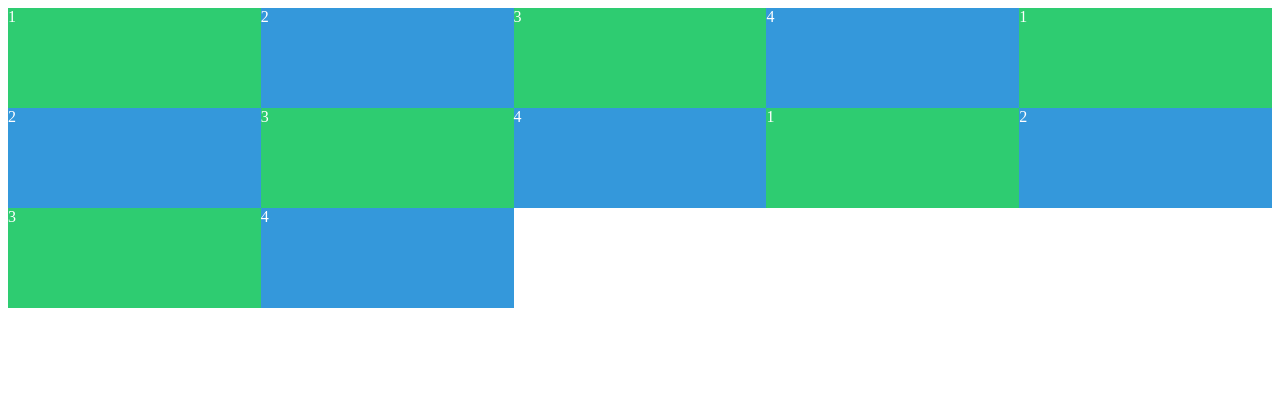
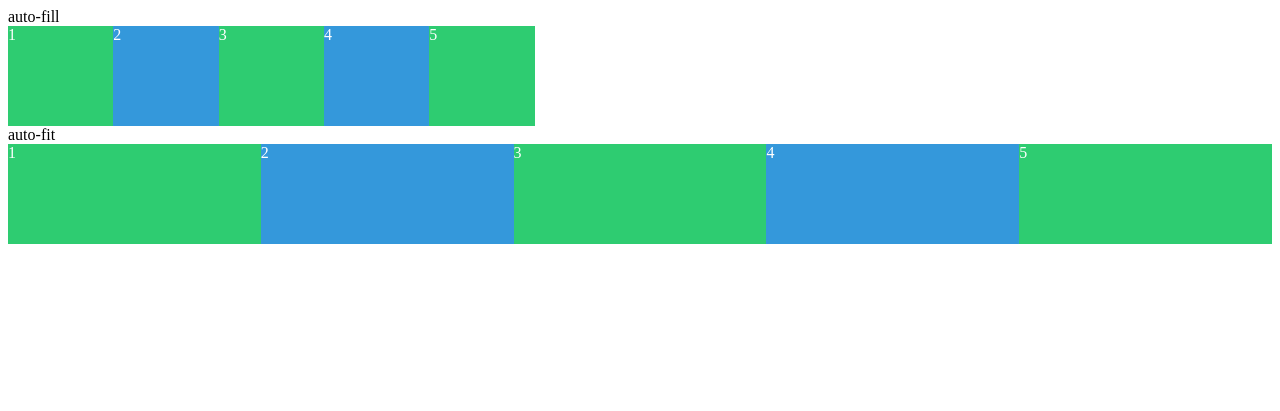
Before and after one commit to jaehyuenjung/scss-masterclass, a plain HTML site: page index.html in a window 1280 px wide. Drawn offline with Linux system fonts and the light colour scheme.

Commit message:
auto-fit auto-fill

```diff
--- a/index.html
+++ b/index.html
@@ -8,19 +8,21 @@
         <title>(S)CSS Masterclass</title>
     </head>
     <body>
+        auto-fill
         <div class="grid">
             <div class="item">1</div>
             <div class="item">2</div>
             <div class="item">3</div>
             <div class="item">4</div>
+            <div class="item">5</div>
+        </div>
+        auto-fit
+        <div class="grid">
             <div class="item">1</div>
             <div class="item">2</div>
             <div class="item">3</div>
             <div class="item">4</div>
-            <div class="item">1</div>
-            <div class="item">2</div>
-            <div class="item">3</div>
-            <div class="item">4</div>
+            <div class="item">5</div>
         </div>
     </body>
 </html>
--- a/styles.css
+++ b/styles.css
@@ -1,8 +1,7 @@
 .grid {
     color: white;
     display: grid;
-    grid-template-columns: repeat(5, minmax(100px, 1fr));
-    grid-template-rows: repeat(4, 100px);
+    grid-template-rows: repeat(1, 100px);
     grid-auto-columns: 100px;
 }
 
@@ -13,3 +12,11 @@
 .item:nth-child(even) {
     background-color: #3498db;
 }
+
+.grid:first-child {
+    grid-template-columns: repeat(auto-fill, minmax(100px, 1fr));
+}
+
+.grid:nth-child(2) {
+    grid-template-columns: repeat(auto-fit, minmax(100px, 1fr));
+}
```
Also changed, not shown: README.md.
